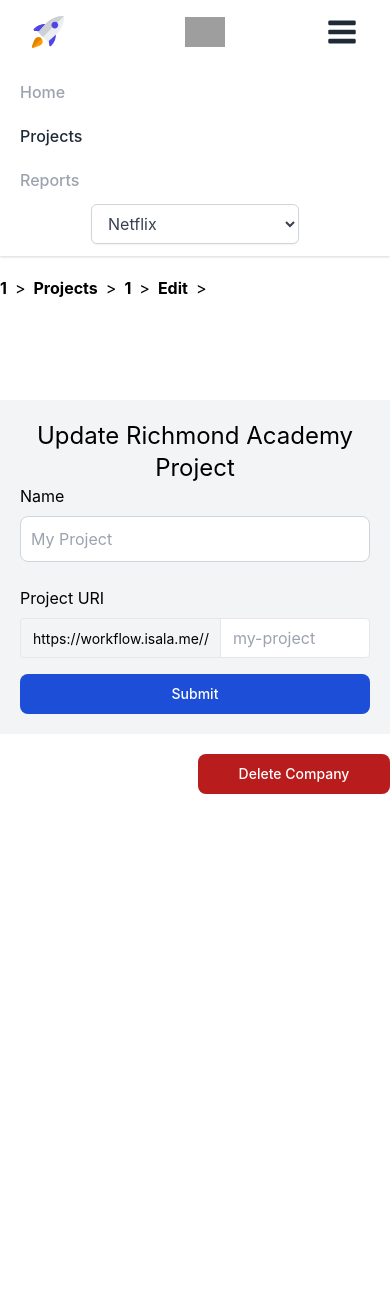
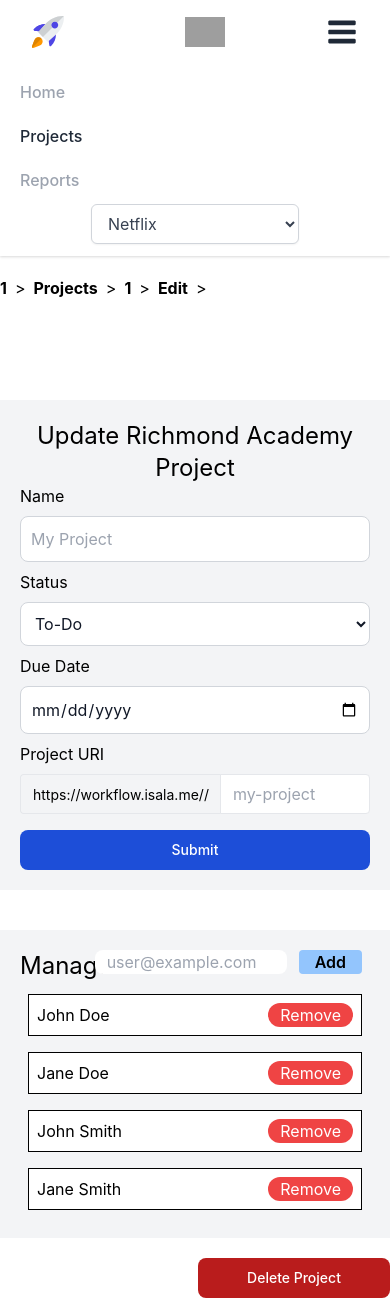
Before and after one commit to isala404/WorkFlow, a React (Create React App) app in the folder StaticUI/: page /1/projects/1/edit in a window 390 px wide. Before the commit the page ends 844 px from the top, so only its background shows below. Built offline with nearby package versions, Linux system fonts and the light colour scheme; grey boxes are pictures that could not be loaded.

Commit message:
Tweaked few components

```diff
--- a/StaticUI/src/Pages/CreateProject.jsx
+++ b/StaticUI/src/Pages/CreateProject.jsx
@@ -6,9 +6,27 @@ const CreateProject = () => {
         <div className="flex flex-grow flex-col bg-gray-100 p-5 md:w-4/5 xl:w-2/5 m-auto mt-20">
             <h1 className="text-2xl text-center">Create a new Project</h1>
             <form>
-                <div class="mb-6">
+                <div class="mb-2">
                     <label for="name" class="text-grey-darker inline-block mb-2">Name</label>
                     <input type="text" id="name" class="border border-gray-300 text-gray-900 sm:text-sm rounded-lg focus:ring-blue-500 focus:border-blue-500 block w-full p-2.5" placeholder="My Project" required={true} />
+                </div>
+                <div class="mb-2">
+                    <label for="status" class="text-grey-darker inline-block mb-2">Status</label>
+                    <select id="status" className="border border-gray-300 text-gray-900 sm:text-sm rounded-lg focus:ring-blue-500 focus:border-blue-500 block w-full p-2.5 bg-white" name="status" required>
+                        <option value="todo">
+                            To-Do
+                        </option>
+                        <option value="in-progress">
+                            In-Progress
+                        </option>
+                        <option value="completed">
+                            Completed
+                        </option>
+                    </select>
+                </div>
+                <div class="mb-2">
+                    <label for="duedate" class="text-grey-darker inline-block mb-2">Due Date</label>
+                    <input type="date" id="duedate" name="duedate" class="border border-gray-300 text-gray-900 sm:text-sm rounded-lg focus:ring-blue-500 focus:border-blue-500 block w-full m-0 p-2.5" placeholder="31/10/2021 13:45" required={true} />
                 </div>
                 <label for="basic-url" class="text-grey-darker inline-block mb-2">Project URI</label>
                 <div class="flex flex-wrap items-stretch w-full mb-4 relative">
--- a/StaticUI/src/Pages/Reports.jsx
+++ b/StaticUI/src/Pages/Reports.jsx
@@ -51,11 +51,11 @@ const Home = () => {
             <div className="flex flex-row justify-between mb-2 w-96 ml-auto mr-10 xl:mr-48">
                 <div className="w-full mr-3">
                     <label for="startDate" class="text-grey-darker inline-block mb-2">Start Date</label>
-                    <input type="text" id="startDate" name="startDate" class="border border-gray-300 text-gray-900 sm:text-sm rounded-lg focus:ring-blue-500 focus:border-blue-500 block w-full m-0 p-2.5" placeholder="31/10/2021" required={true} />
+                    <input type="date" id="startDate" name="startDate" class="border border-gray-300 text-gray-900 sm:text-sm rounded-lg focus:ring-blue-500 focus:border-blue-500 block w-full m-0 p-2.5" placeholder="31/10/2021" required={true} />
                 </div>
                 <div className="w-full ml-3">
                     <label for="endDate" class="text-grey-darker inline-block mb-2">End Date</label>
-                    <input type="text" id="endDate" name="endDate" class="border border-gray-300 text-gray-900 sm:text-sm rounded-lg focus:ring-blue-500 focus:border-blue-500 block w-full m-0 p-2.5" placeholder="31/10/2021" required={true} />
+                    <input type="date" id="endDate" name="endDate" class="border border-gray-300 text-gray-900 sm:text-sm rounded-lg focus:ring-blue-500 focus:border-blue-500 block w-full m-0 p-2.5" placeholder="31/10/2021" required={true} />
                 </div>
             </div>
             <div className="w-100 xl:w-3/6 m-auto">
--- a/StaticUI/src/Pages/UpdateProject.jsx
+++ b/StaticUI/src/Pages/UpdateProject.jsx
@@ -7,9 +7,27 @@ const UpdateProject = () => {
             <div className="flex flex-grow flex-col bg-gray-100 p-5 mt-20">
                 <h1 className="text-2xl text-center">Update Richmond Academy Project</h1>
                 <form>
-                    <div class="mb-6">
-                        <label for="basic-url" class="text-grey-darker inline-block mb-2">Name</label>
+                    <div class="mb-2">
+                        <label for="name" class="text-grey-darker inline-block mb-2">Name</label>
                         <input type="text" id="name" class="border border-gray-300 text-gray-900 sm:text-sm rounded-lg focus:ring-blue-500 focus:border-blue-500 block w-full p-2.5" placeholder="My Project" required={true} />
+                    </div>
+                    <div class="mb-2">
+                        <label for="status" class="text-grey-darker inline-block mb-2">Status</label>
+                        <select id="status" className="border border-gray-300 text-gray-900 sm:text-sm rounded-lg focus:ring-blue-500 focus:border-blue-500 block w-full p-2.5 bg-white" name="status" required>
+                            <option value="todo">
+                                To-Do
+                            </option>
+                            <option value="in-progress">
+                                In-Progress
+                            </option>
+                            <option value="completed">
+                                Completed
+                            </option>
+                        </select>
+                    </div>
+                    <div class="mb-2">
+                        <label for="duedate" class="text-grey-darker inline-block mb-2">Due Date</label>
+                        <input type="date" id="duedate" name="duedate" class="border border-gray-300 text-gray-900 sm:text-sm rounded-lg focus:ring-blue-500 focus:border-blue-500 block w-full m-0 p-2.5" placeholder="31/10/2021 13:45" required={true} />
                     </div>
                     <label for="basic-url" class="text-grey-darker inline-block mb-2">Project URI</label>
                     <div class="flex flex-wrap items-stretch w-full mb-4 relative">
@@ -21,9 +39,32 @@ const UpdateProject = () => {
                     <button type="submit" class="block text-white bg-blue-700 hover:bg-blue-800 focus:ring-4 focus:ring-blue-300 font-medium rounded-lg text-sm px-5 py-2.5 w-full">Submit</button>
                 </form>
             </div>
-            <button class="self-end text-white bg-red-700 hover:bg-red-800 focus:ring-4 focus:ring-red-300 font-medium rounded-lg text-sm px-5 py-2.5 mt-5 w-48">Delete Company</button>
+            <div className="flex flex-grow flex-col bg-gray-100 p-5 w-full m-auto mt-10">
+                <h1 className="text-2xl">Manage Users</h1>
+                <form className="flex ml-auto -mt-8 mr-2 mb-3">
+                    <input type="email" class="border-grey-light rounded rounded-lg px-3 w-48 mr-3" placeholder="user@example.com" required />
+                    <button class="bg-blue-300 hover:bg-blue-400 font-semibold py-0 px-4 rounded inline-flex items-center">
+                        <span>Add</span>
+                    </button>
+                </form>
+                <User name="John Doe" />
+                <User name="Jane Doe" />
+                <User name="John Smith" />
+                <User name="Jane Smith" />
+            </div>
+            <button class="self-end text-white bg-red-700 hover:bg-red-800 focus:ring-4 focus:ring-red-300 font-medium rounded-lg text-sm px-5 py-2.5 mt-5 w-48">Delete Project</button>
         </div>
     )
 }
 
+const User = ({ name }) => {
+    return (
+        <div className="w-100 m-2 p-2 border border-black bg-white">
+            {name}
+            <button class="bg-red-500 text-white rounded-full h-6 px-3 float-right ml-3">Remove</button>
+        </div>
+    )
+};
+
+
 export default UpdateProject;
--- a/StaticUI/src/Pages/UpdateTicket.jsx
+++ b/StaticUI/src/Pages/UpdateTicket.jsx
@@ -45,14 +45,28 @@ const Home = () => {
                             </option>
                         </select>
                     </div>
+                    <div class="mb-2">
+                        <label for="status" class="text-grey-darker inline-block mb-2">Status</label>
+                        <select id="status" className="border border-gray-300 text-gray-900 sm:text-sm rounded-lg focus:ring-blue-500 focus:border-blue-500 block w-full p-2.5 bg-white" name="status" required>
+                            <option value="todo">
+                                To-Do
+                            </option>
+                            <option value="in-progress">
+                                In-Progress
+                            </option>
+                            <option value="completed">
+                                Completed
+                            </option>
+                        </select>
+                    </div>
                     <div className="flex flex-row justify-between mb-2">
                         <div className="w-full mr-3">
                             <label for="duedate" class="text-grey-darker inline-block mb-2">Due Date</label>
-                            <input type="text" id="duedate" name="duedate" class="border border-gray-300 text-gray-900 sm:text-sm rounded-lg focus:ring-blue-500 focus:border-blue-500 block w-full m-0 p-2.5" placeholder="31/10/2021 13:45" required={true} />
+                            <input type="datetime-local" id="duedate" name="duedate" class="border border-gray-300 text-gray-900 sm:text-sm rounded-lg focus:ring-blue-500 focus:border-blue-500 block w-full m-0 p-2.5" placeholder="31/10/2021 13:45" required={true} />
                         </div>
                         <div className="w-full ml-3">
-                            <label for="eta" class="text-grey-darker inline-block mb-2">Estimated time</label>
-                            <input type="text" id="eta" name="eta" class="border border-gray-300 text-gray-900 sm:text-sm rounded-lg focus:ring-blue-500 focus:border-blue-500 block w-full m-0 p-2.5" placeholder="15 hours" required={true} />
+                            <label for="eta" class="text-grey-darker inline-block mb-2">Estimated time (hours)</label>
+                            <input type="number" id="eta" name="eta" class="border border-gray-300 text-gray-900 sm:text-sm rounded-lg focus:ring-blue-500 focus:border-blue-500 block w-full m-0 p-2.5" placeholder="15 hours" required={true} />
                         </div>
                     </div>
                     <button type="submit" class="block text-white bg-blue-700 hover:bg-blue-800 focus:ring-4 focus:ring-blue-300 font-medium rounded-lg text-sm px-5 py-2.5 w-full">Submit</button>
```
